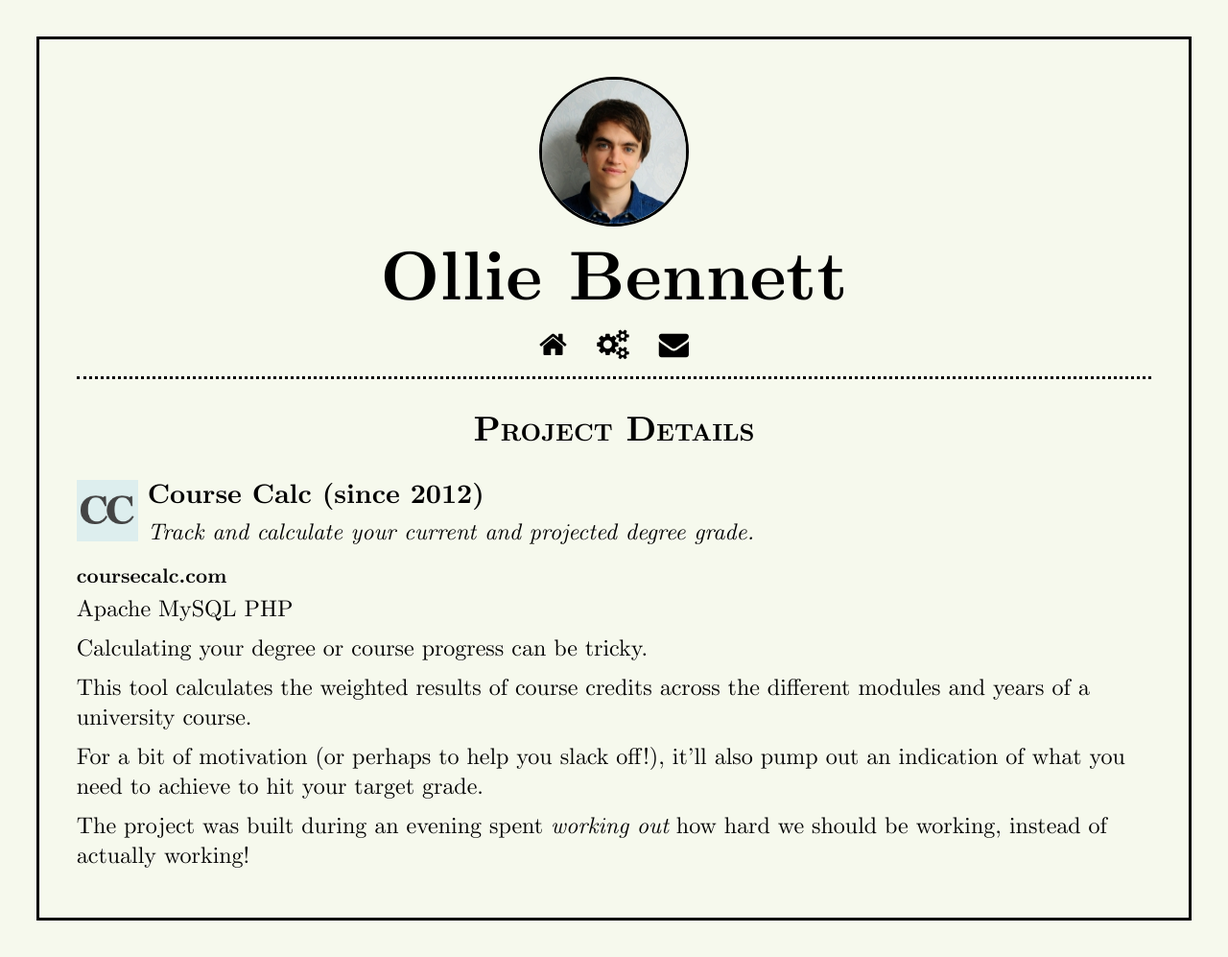
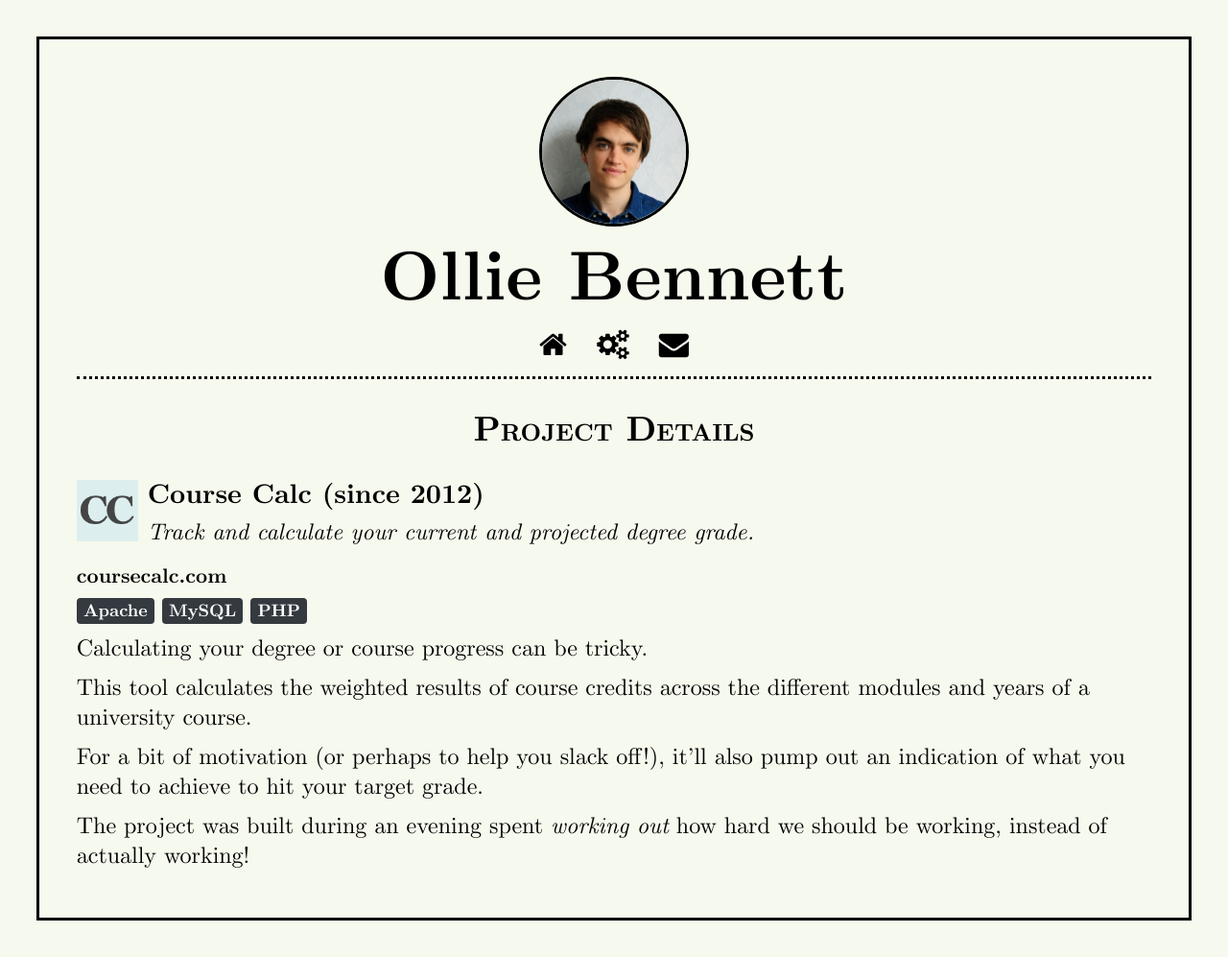
Before and after one commit to olliebennett/olliebennett.co.uk, a Jekyll site: the page built from _projects/course_calc.md, in a window 1280 px wide. Shown: the whole page at 96% size. Built offline with Jekyll 4.4.1, drawn with Linux system fonts in a browser that asks for light colours.

Commit message:
Styling for 'badge' component

```diff
--- a/assets/css/main.css
+++ b/assets/css/main.css
@@ -174,7 +174,7 @@ img.bordered {
   border: 1px solid black;
 }
 
-/* Based on Twitter Bootstrap Labels */
+/* Based on Twitter 3.X Bootstrap Labels */
 .skill {
   display: inline;
   padding: .1em .3em;
@@ -187,8 +187,6 @@ img.bordered {
   white-space: nowrap;
   vertical-align: baseline;
   border-radius: .25em;
-}
-.skill {
   position: relative;
 }
 .skill-beginner {
@@ -200,3 +198,56 @@ img.bordered {
 .skill-expert {
   background-color: #008F68;
 }
+
+/* Badges from Bootstrap 4.5 (without transitions or link handling) */
+.badge {
+  display: inline-block;
+  padding: 0.25em 0.4em;
+  font-size: 75%;
+  font-weight: 700;
+  line-height: 1;
+  text-align: center;
+  white-space: nowrap;
+  vertical-align: baseline;
+  border-radius: 0.25rem;
+}
+
+.badge-primary {
+  color: #fff;
+  background-color: #007bff;
+}
+
+.badge-secondary {
+  color: #fff;
+  background-color: #6c757d;
+}
+
+.badge-success {
+  color: #fff;
+  background-color: #28a745;
+}
+
+.badge-info {
+  color: #fff;
+  background-color: #17a2b8;
+}
+
+.badge-warning {
+  color: #212529;
+  background-color: #ffc107;
+}
+
+.badge-danger {
+  color: #fff;
+  background-color: #dc3545;
+}
+
+.badge-light {
+  color: #212529;
+  background-color: #f8f9fa;
+}
+
+.badge-dark {
+  color: #fff;
+  background-color: #343a40;
+}
```
